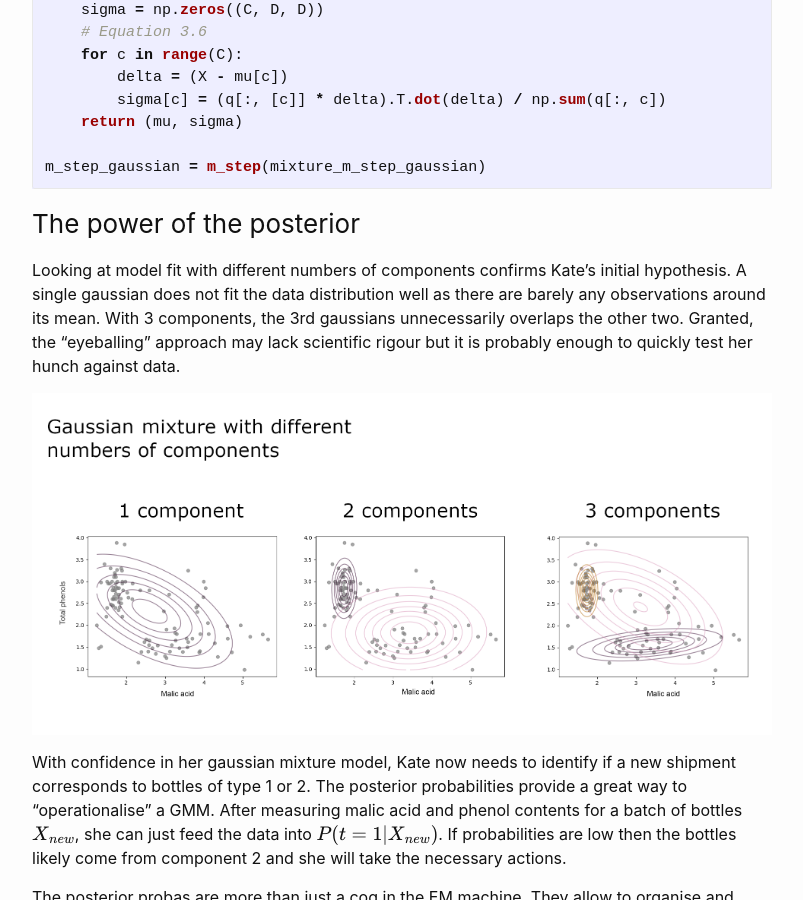
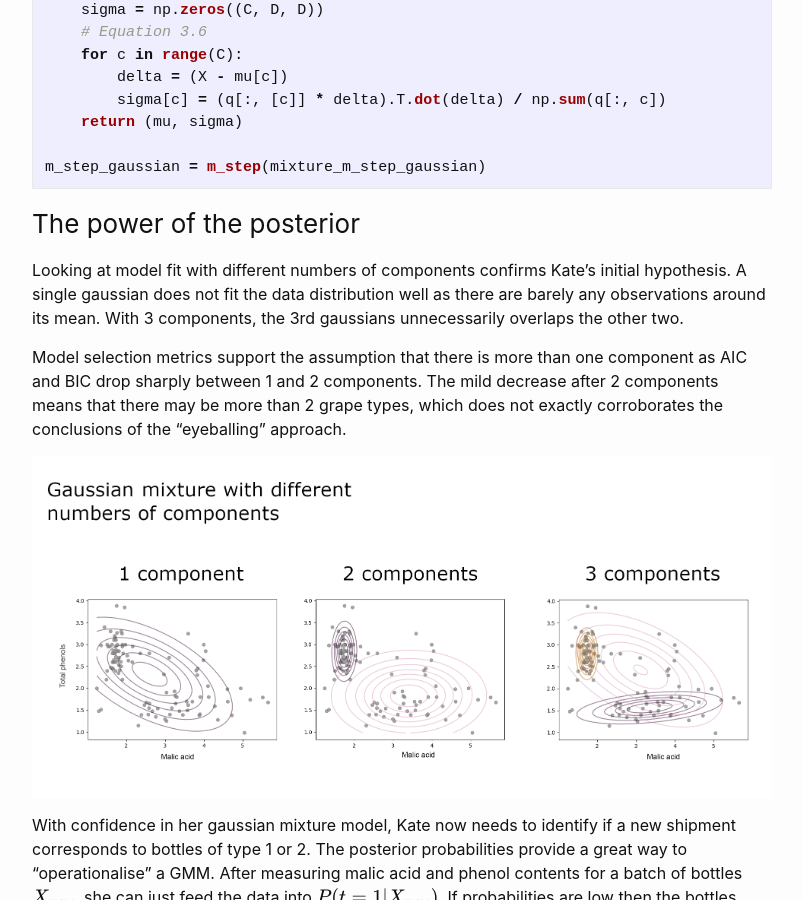
Before and after one commit to mkffl/mkffl.github.io, a Jekyll site: the page built from _posts/2020-05-26-Expectation-maximization-part-2.markdown, in a window 1280 px wide and 900 px high, scrolled down 5623 px. Shown: the whole window, without its empty margins (238-1041 px from the left). Built offline with Jekyll 4.4.1, drawn with Linux system fonts in a browser that asks for light colours; formulas are drawn with MathJax 3.

Commit message:
aic bic commentary

```diff
--- a/_posts/2020-05-26-Expectation-maximization-part-2.markdown
+++ b/_posts/2020-05-26-Expectation-maximization-part-2.markdown
@@ -160,8 +160,9 @@ m_step_gaussian = m_step(mixture_m_step_gaussian)
 
 ### The power of the posterior
 
-Looking at model fit with different numbers of components confirms Kate's initial hypothesis. A single gaussian does not fit the data distribution well as there are barely any observations around its mean. With 3 components, the 3rd gaussians unnecessarily overlaps the other two. Granted, the "eyeballing" approach may lack scientific rigour but it is probably enough to quickly test her hunch against data.
+Looking at model fit with different numbers of components confirms Kate's initial hypothesis. A single gaussian does not fit the data distribution well as there are barely any observations around its mean. With 3 components, the 3rd gaussians unnecessarily overlaps the other two.
 
+Model selection metrics support the assumption that there is more than one component as AIC and BIC drop sharply between 1 and 2 components. The mild decrease after 2 components means that there may be more than 2  grape types, which does not exactly corroborates the conclusions of the "eyeballing" approach.
 
 {:refdef: style="text-align: center;"}
 ![3 numbers of components](/assets/vary-c-gmm.png){: width="1200px"}
```
